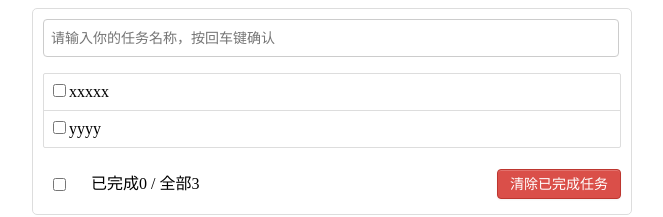
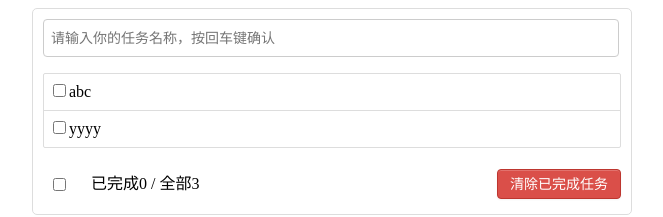
Before and after one commit to robin-code/react-guli-admin, a React (Vite) app: page / in a window 1280 px wide. Shown: the top 217 px of the page, without its empty margins (308-971 px from the left). Built offline with nearby package versions, Linux system fonts and the light colour scheme.

Commit message:
List组件

```diff
--- a/src/App.jsx
+++ b/src/App.jsx
@@ -1,6 +1,7 @@
 import "./index.css"
 import Header from "./components/Header";
 import Footer from "./components/Footer/index.jsx";
+import List from "./components/List/index.jsx";
 
 function App() {
 
@@ -9,22 +10,7 @@ function App() {
             <div className="todo-container">
                 <div className="todo-wrap">
                     <Header/>
-                    <ul className="todo-main">
-                        <li>
-                            <label>
-                                <input type="checkbox"/>
-                                <span>xxxxx</span>
-                            </label>
-                            <button className="btn btn-danger" style={{display: "none"}}>删除</button>
-                        </li>
-                        <li>
-                            <label>
-                                <input type="checkbox"/>
-                                <span>yyyy</span>
-                            </label>
-                            <button className="btn btn-danger" style={{display: "none"}}>删除</button>
-                        </li>
-                    </ul>
+                    <List/>
                     <Footer/>
                 </div>
             </div>
--- a/src/components/List/index.css
+++ b/src/components/List/index.css
@@ -0,0 +1,8 @@
+
+/*main*/
+.todo-main {
+    margin-left: 0px;
+    border: 1px solid #ddd;
+    border-radius: 2px;
+    padding: 0px;
+}
--- a/src/components/List/index.jsx
+++ b/src/components/List/index.jsx
@@ -0,0 +1,27 @@
+import {Component} from 'react';
+import './index.css'
+
+class index extends Component {
+    render() {
+        return (
+            <ul className="todo-main">
+                <li>
+                    <label>
+                        <input type="checkbox"/>
+                        <span>abc</span>
+                    </label>
+                    <button className="btn btn-danger" style={{display: "none"}}>删除</button>
+                </li>
+                <li>
+                    <label>
+                        <input type="checkbox"/>
+                        <span>yyyy</span>
+                    </label>
+                    <button className="btn btn-danger" style={{display: "none"}}>删除</button>
+                </li>
+            </ul>
+        );
+    }
+}
+
+export default index;
--- a/src/index.css
+++ b/src/index.css
@@ -43,14 +43,6 @@ body {
 
 
 
-/*main*/
-.todo-main {
-  margin-left: 0px;
-  border: 1px solid #ddd;
-  border-radius: 2px;
-  padding: 0px;
-}
-
 .todo-empty {
   height: 40px;
   line-height: 40px;
```
